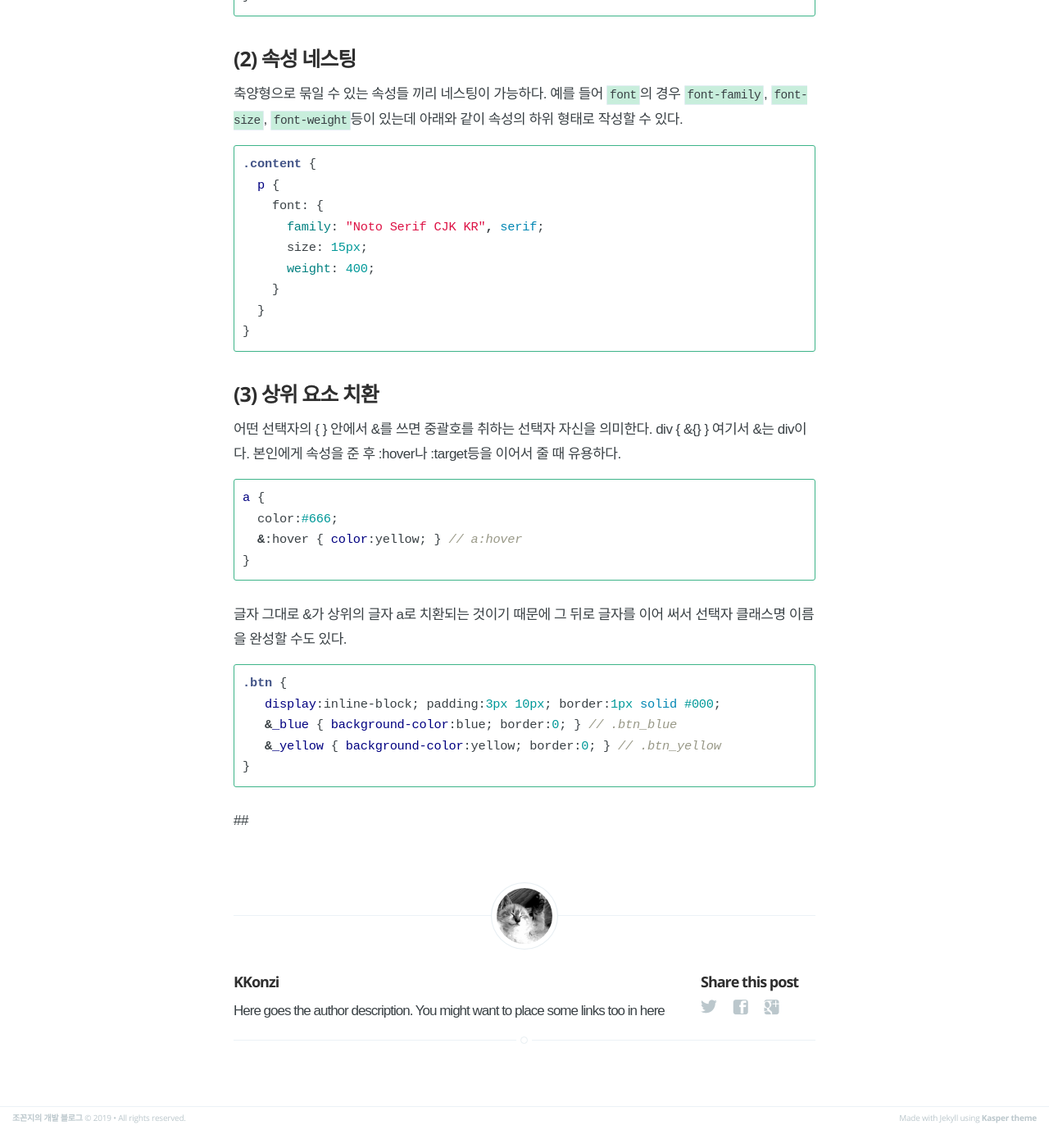
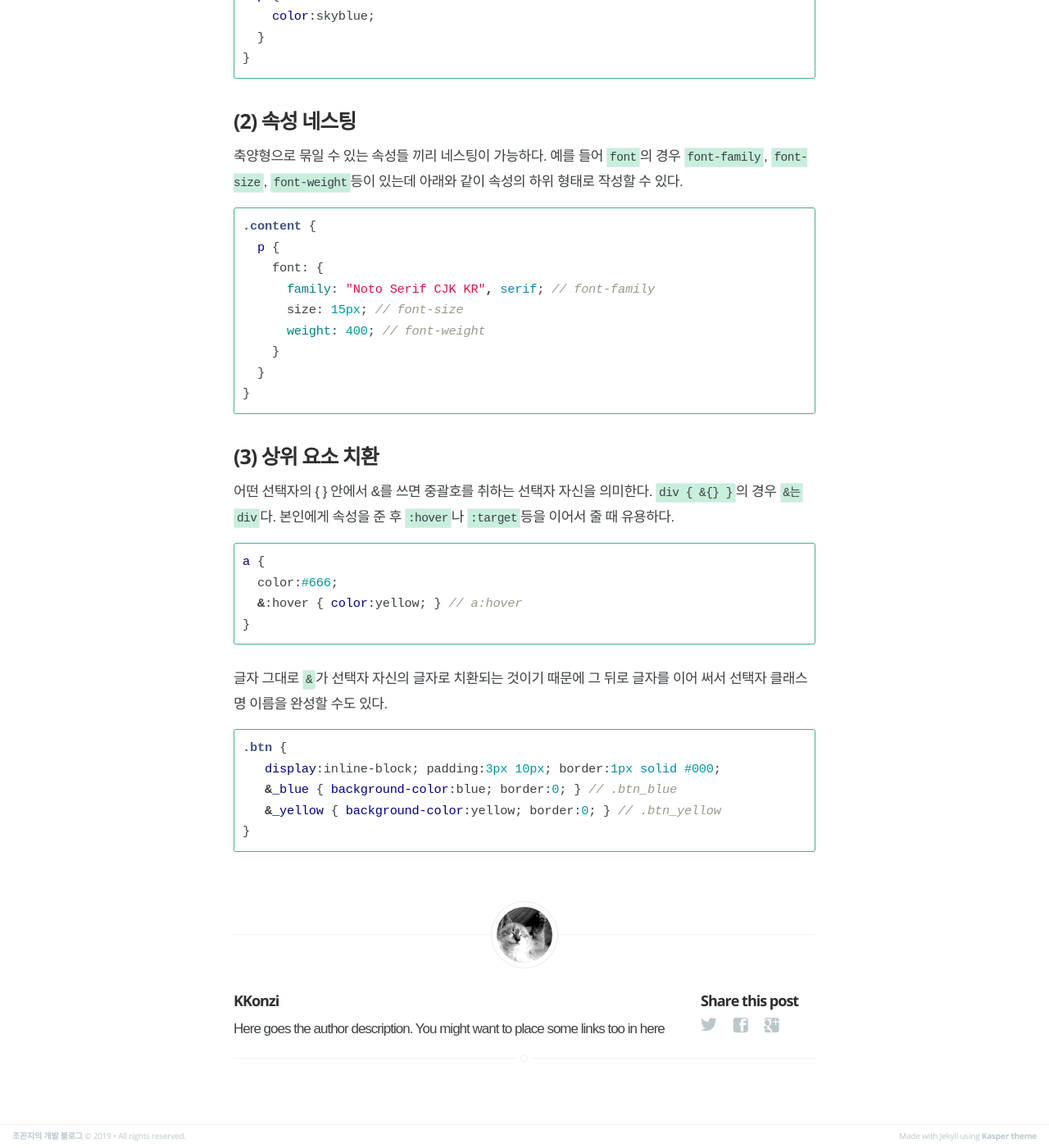
Before and after one commit to KKonzi/kkonzi.github.io, a Jekyll site: the page built from _posts/2013-11-10-welcome-to-jekyll.markdown, in a window 1280 px wide and 1400 px high, scrolled down 595 px. Shown: the whole window at 82% size. Built offline with Jekyll 4.4.1, drawn with Linux system fonts in a browser that asks for light colours; some web fonts are replaced; before the commit the page ends 1972 px from its top, so only the background shows below that; some of the changed text lies outside the part shown.

Commit message:
post: '[SCSS] 문법 정리 - 1. 네스팅' 으로 포스트 수정

````diff
--- a/_posts/2013-11-10-welcome-to-jekyll.markdown
+++ b/_posts/2013-11-10-welcome-to-jekyll.markdown
@@ -1,9 +1,11 @@
 ---
 layout: post
-title:  "[SCSS] SCSS 문법 정리 (1) 네스팅"
+title:  "[SCSS] 문법 정리 - 1. 네스팅"
 date:   2019-06-19 00:40:00
 categories: CSS
 ---
+
+> Nesting : 선언의 중첩, 내포
 
 ### (1) 셀렉터 네스팅
 
@@ -31,9 +33,9 @@
 .content {
   p {
     font: {
-      family: "Noto Serif CJK KR", serif;
-      size: 15px;
-      weight: 400;
+      family: "Noto Serif CJK KR", serif; // font-family
+      size: 15px; // font-size
+      weight: 400; // font-weight
     }
   }
 }
@@ -43,7 +45,7 @@
 
 ### (3) 상위 요소 치환
 
-어떤 선택자의 { } 안에서 &를 쓰면 중괄호를 취하는 선택자 자신을 의미한다. div { &{} } 여기서 &는 div이다. 본인에게 속성을 준 후 :hover나 :target등을 이어서 줄 때 유용하다.
+어떤 선택자의 { } 안에서 &를 쓰면 중괄호를 취하는 선택자 자신을 의미한다. `div { &{} }`의 경우 `&는` `div`다. 본인에게 속성을 준 후 `:hover`나 `:target`등을 이어서 줄 때 유용하다.
 
 ```scss
 a {
@@ -52,7 +54,7 @@
 }
 ```
 
-글자 그대로 &가 상위의 글자 a로 치환되는 것이기 때문에 그 뒤로 글자를 이어 써서 선택자 클래스명 이름을 완성할 수도 있다.
+글자 그대로 `&`가 선택자 자신의 글자로 치환되는 것이기 때문에 그 뒤로 글자를 이어 써서 선택자 클래스명 이름을 완성할 수도 있다.
 
 ```scss
 .btn {
@@ -61,7 +63,3 @@
    &_yellow { background-color:yellow; border:0; } // .btn_yellow
 }
 ```
-
-
-
-##
````
